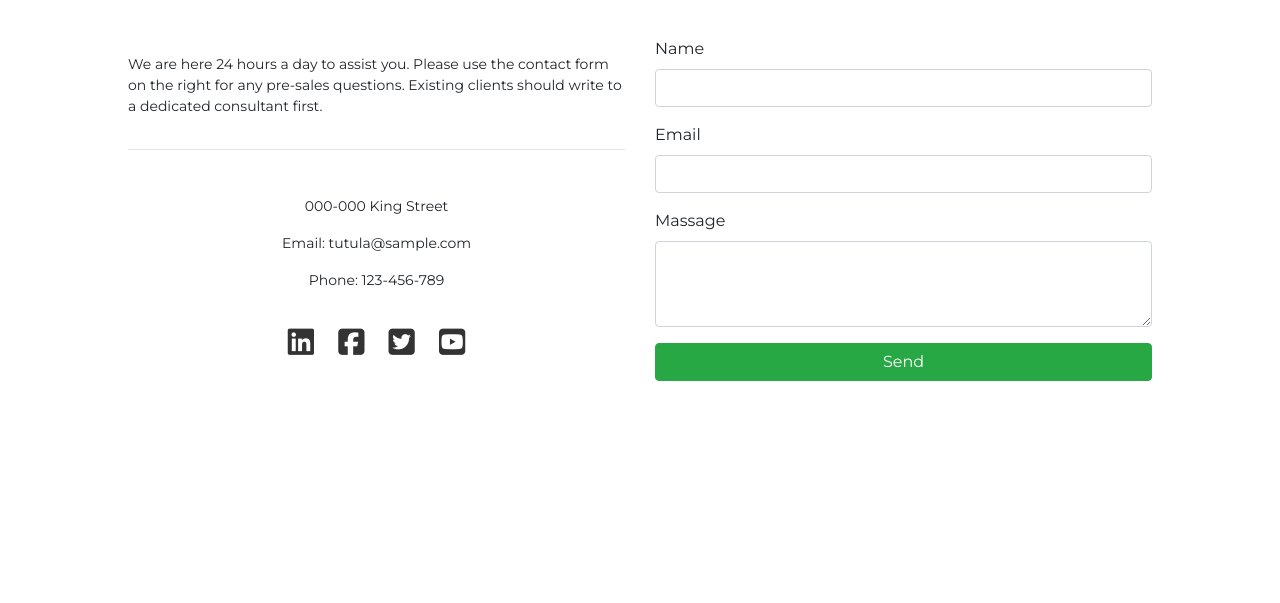
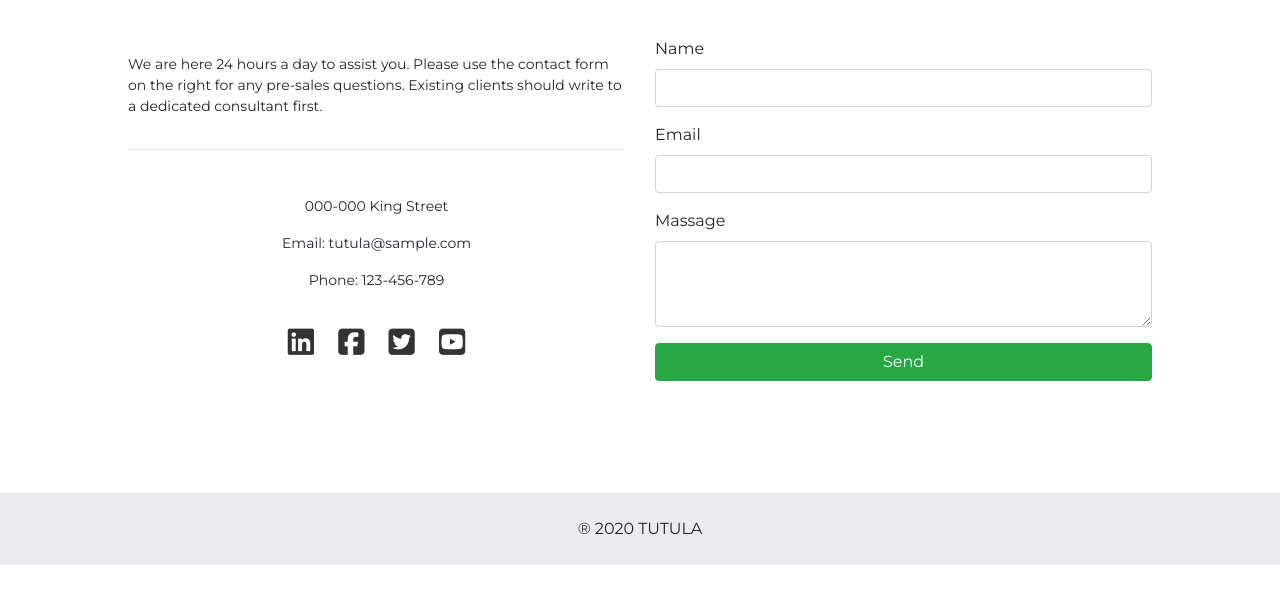
Before and after one commit to BartoszNocun/TUTULA, a plain HTML site: page index.html in a window 1280 px wide. Shown: the part 2067-2670 px from the top of the page. After the commit the page ends 2632 px from the top, so only its background shows below. Drawn offline with nearby package versions, Linux system fonts and the light colour scheme.

Commit message:
Add footer

```diff
--- a/index.html
+++ b/index.html
@@ -213,7 +213,9 @@
             </div>
         </section>
     </main>
-    <section style="height: 100vh"></section>
+    <footer>
+        <p>&reg; 2020 TUTULA</p>
+    </footer>
 
 
     <script src="https://code.jquery.com/jquery-3.5.1.slim.min.js"
--- a/sass/main.sass
+++ b/sass/main.sass
@@ -148,6 +148,15 @@ header
         a:hover
             color: $green-color
 
+footer
+    // color: #ffffff
+    background-color: #e9ecef
+
+    p
+        padding: 24px
+        margin-bottom: 0
+        text-align: center
+
 
 
 
```
Also changed, not shown: css/main.css, 1 other file.
